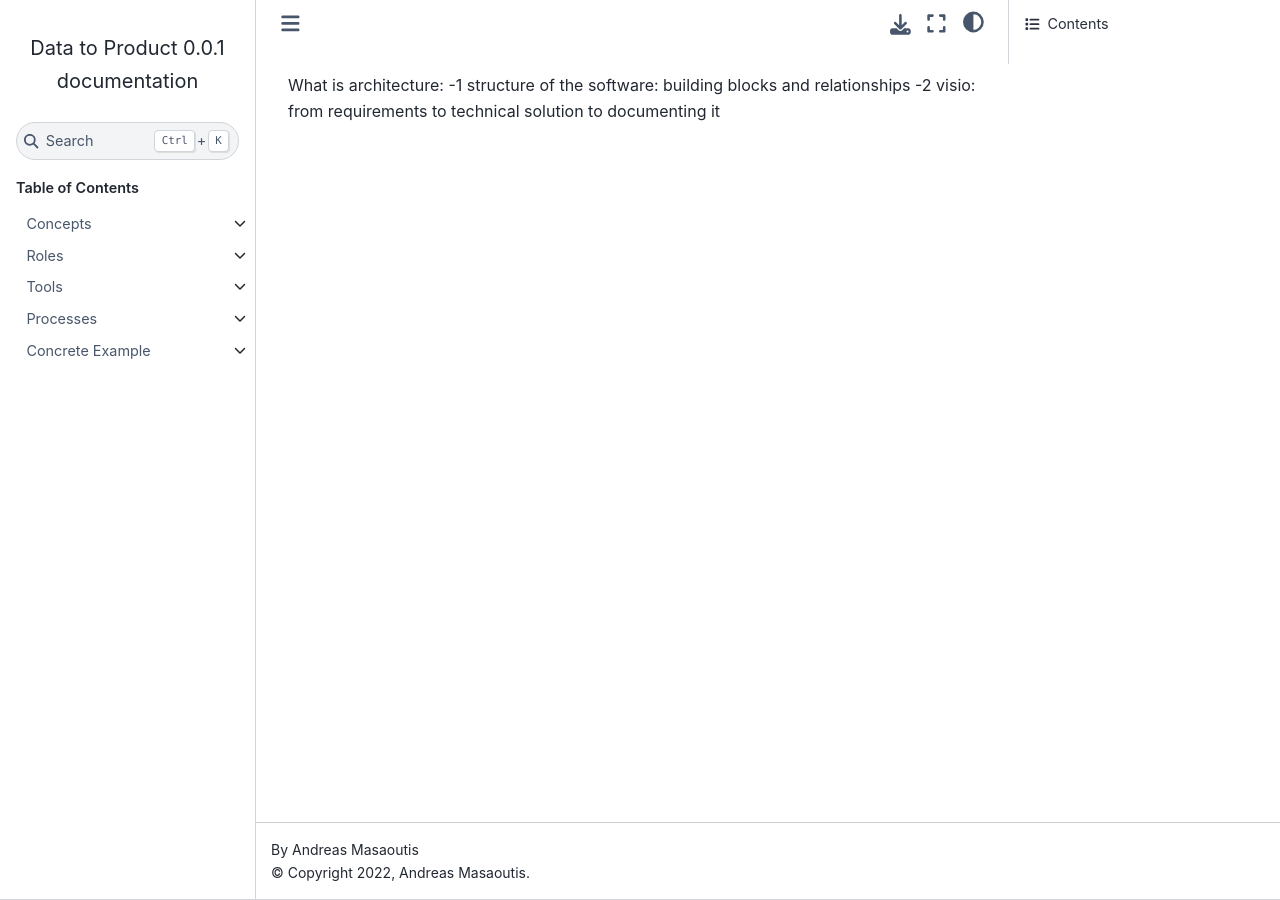
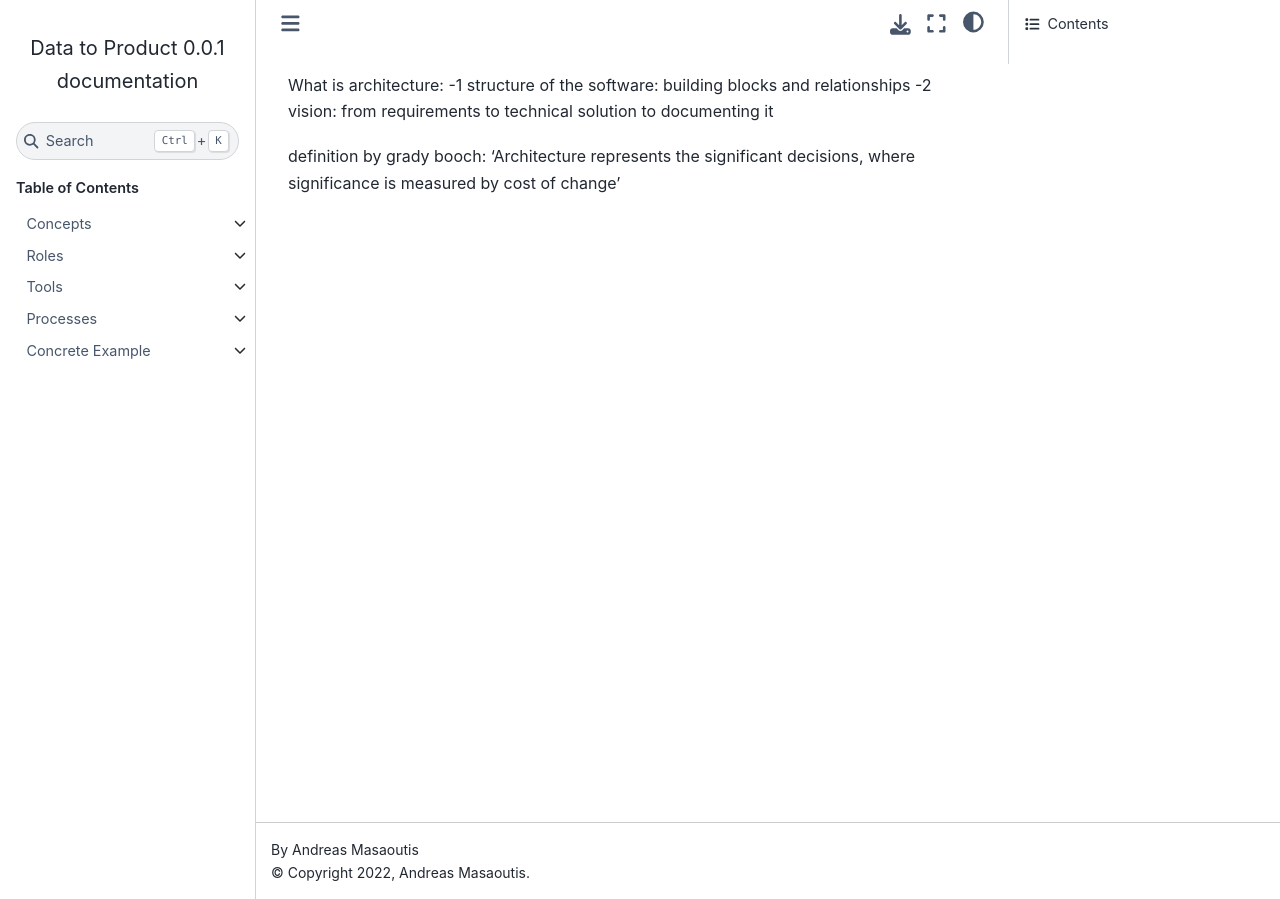
Before and after one commit to andreas-masaoutis/data_to_product_book, a Sphinx documentation site: the page built from source/_files/Architecture.rst, in a window 1280 px wide. Built offline with Sphinx 7.4.7 and the Sphinx Book theme 1.1.4, drawn with Linux system fonts in a browser that asks for light colours; pages that are not in the unit, such as notebooks, are missing from menus.

Commit message:
Added one definition of software architecture

```diff
--- a/source/_files/Architecture.rst
+++ b/source/_files/Architecture.rst
@@ -1,3 +1,5 @@
 What is architecture:
 -1 structure of the software: building blocks and relationships
--2 visio: from requirements to technical solution to documenting it
+-2 vision: from requirements to technical solution to documenting it
+
+definition by grady booch: 'Architecture represents the significant decisions, where significance is measured by cost of change'
```
